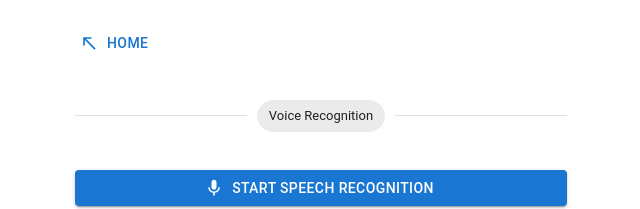
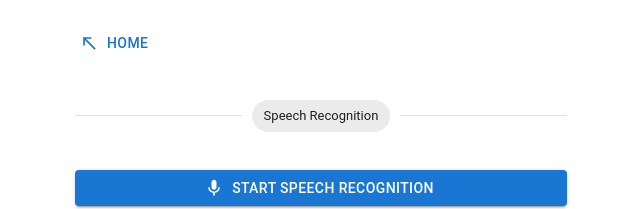
Before and after one commit to Weiyuan-Lane/web-speech-api, a Next.js app: page /detect-sound in a window 1280 px wide. Shown: the top 209 px of the page, without its empty margins (319-959 px from the left). Built offline with nearby package versions, Linux system fonts and the light colour scheme.

Commit message:
[Feature] Rename voice to speech recognition

```diff
--- a/app/detect-sound/count/page.tsx
+++ b/app/detect-sound/count/page.tsx
@@ -131,7 +131,7 @@ export default function Count() {
             <Grid size={12}>
               <Divider
                 style={{ paddingTop: '30px', paddingBottom: '30px' }}>
-                <Chip label="Voice Recognition" />
+                <Chip label="Speech Recognition" />
               </Divider>
             </Grid>
 
--- a/app/detect-sound/page.tsx
+++ b/app/detect-sound/page.tsx
@@ -98,7 +98,7 @@ export default function DetectSound() {
             <Grid size={12}>
               <Divider
                 style={{ paddingTop: '30px', paddingBottom: '30px' }}>
-                <Chip label="Voice Recognition" />
+                <Chip label="Speech Recognition" />
               </Divider>
             </Grid>
 
--- a/app/page.tsx
+++ b/app/page.tsx
@@ -51,7 +51,7 @@ export default function Home() {
             <Grid size={12}>
               <Divider
                 style={{ paddingTop: '30px', paddingBottom: '30px' }}>
-                <Chip label="Voice Recognition - Detect spoken word" />
+                <Chip label="Speech Recognition - Detect spoken word" />
               </Divider>
             </Grid>
 
@@ -70,7 +70,7 @@ export default function Home() {
             <Grid size={12}>
               <Divider
                 style={{ paddingTop: '30px', paddingBottom: '30px' }}>
-                <Chip label="Voice Recognition - Count spoken word" />
+                <Chip label="Speech Recognition - Count spoken word" />
               </Divider>
             </Grid>
 
```
